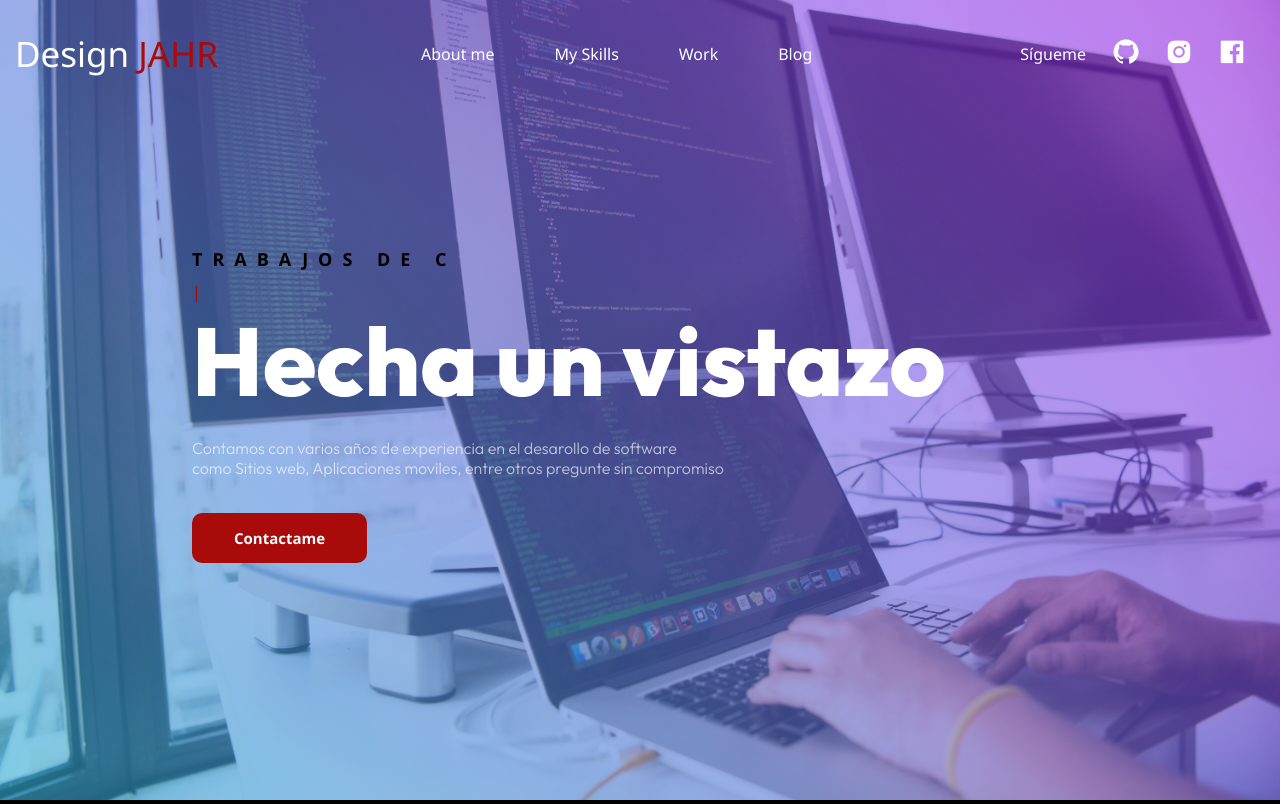
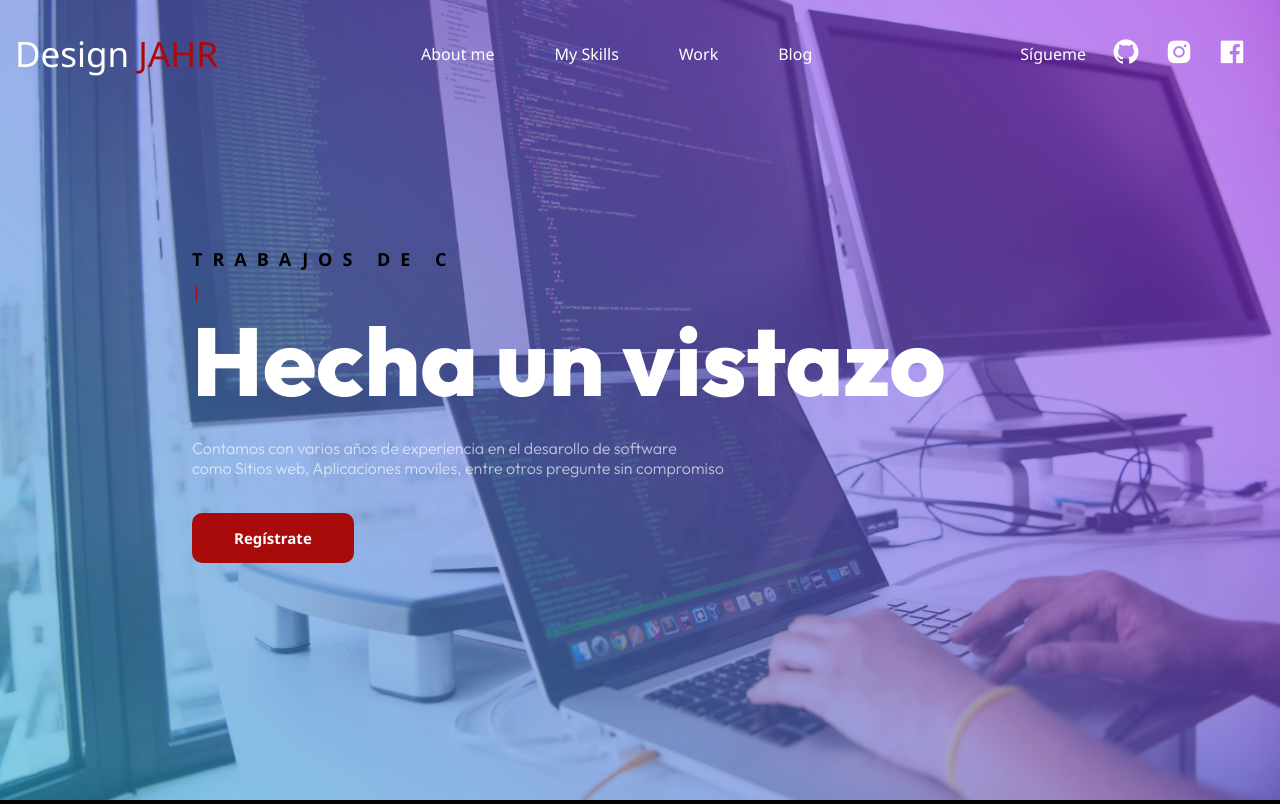
Before and after one commit to JAHR20/CRUD_CLIENTESJAHR, a Django app: page / in a window 1280 px wide. Shown: the top 804 px of the page. Run offline with Django 5.2, Linux system fonts and the light colour scheme; some libraries are stand-ins or nearby versions.

```diff
--- a/clientesjahr/templates/index.html
+++ b/clientesjahr/templates/index.html
@@ -45,7 +45,7 @@
                     como Sitios web, Aplicaciones moviles, entre otros pregunte sin
                     compromiso
                 </p>
-                <a href="/clientes" id="btn-pedido" class="btn">Contactame</a>
+                <a href="/clientes" id="btn-pedido" class="btn">Regístrate</a>
             </div>
 
         </section>
```
